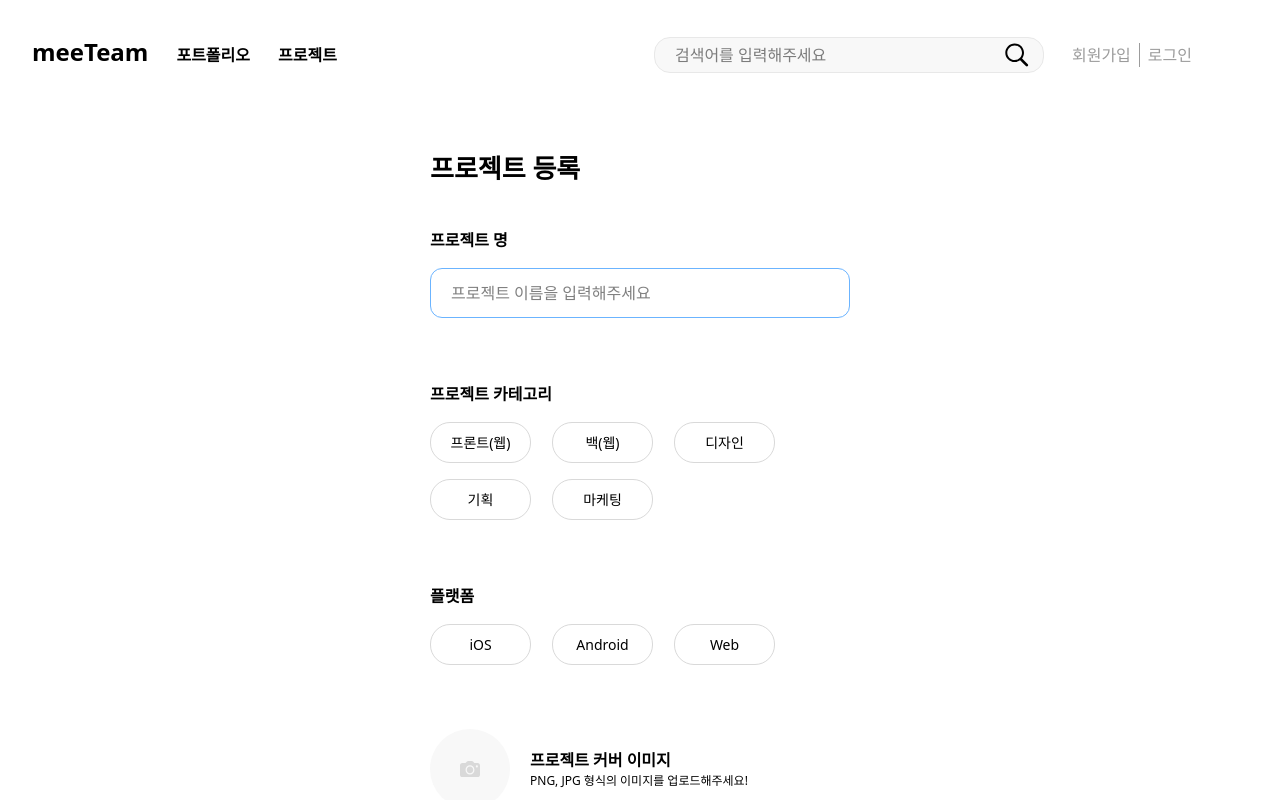
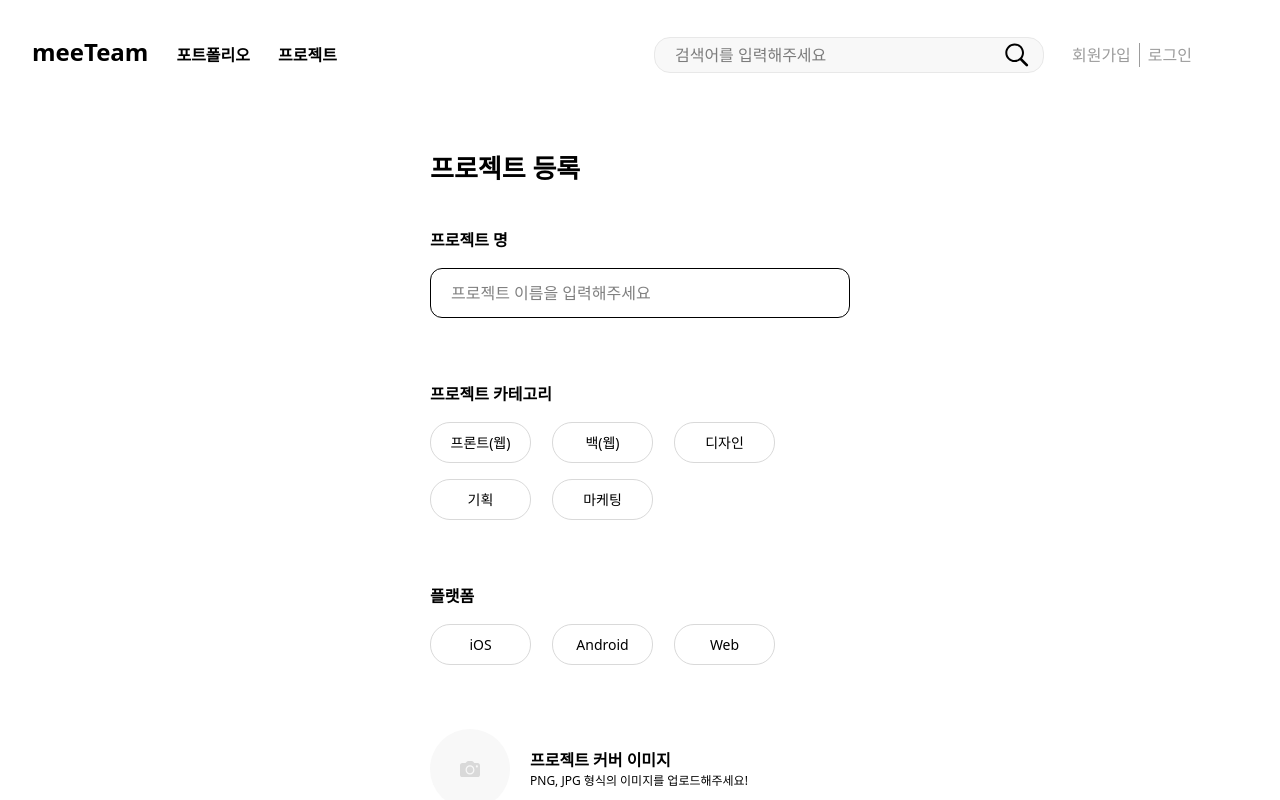
Before and after one commit to WardK-meeTeam/meeteam_front, a Next.js app: page /project-generate-step-1 in a window 1280 px wide. Shown: the top 800 px of the page. Built offline with nearby package versions, Linux system fonts and the light colour scheme.

Commit message:
[#26] feat: 다음단계 버튼, 등록하기 버튼 추가

```diff
--- a/app/project-generate-step-1/page.tsx
+++ b/app/project-generate-step-1/page.tsx
@@ -1,3 +1,4 @@
+"use client";
 import BinaryOptionSelector from "@/components/BinaryOptionSelector";
 import Selectable from "@/components/Selectable";
 import SelectableButtonGroup from "@/components/SelectableButtonGroup";
@@ -7,22 +8,25 @@ import TechSearch from "./components/TechSearch";
 import DateSelector from "@/components/DateSelector";
 import MainButton from "@/components/MainButton";
 import SubButton from "@/components/SubButton";
+import { useRouter } from "next/navigation";
 
 const categories = ["프론트(웹)", "백(웹)", "디자인", "기획", "마케팅"];
 const flatforms = ["iOS", "Android", "Web"];
 const options = ["iOS", "Android", "Web"];
 
 export default function Page() {
+  const router = useRouter();
+
   return (
     <div className="min-h-screen flex flex-col">
-      <div className="w-[420px] m-auto flex flex-col py-10 ">
+      <div className="w-[420px] m-auto justify-start flex flex-col flex-1 py-10 ">
         <b className="text-[26px] mb-10">프로젝트 등록</b>
         <div className="flex flex-col gap-16">
           <div className="flex flex-col gap-4">
             <b>프로젝트 명</b>
             <input
               placeholder="프로젝트 이름을 입력해주세요"
-              className="rounded-xl py-3 px-5 box-border border border-main outline-0"
+              className="rounded-xl py-3 px-5 box-border border border-mtm-main-blue outline-0"
             />
           </div>
           <SelectableButtonGroup
@@ -52,7 +56,12 @@ export default function Page() {
         </div>
       </div>
       <footer className="flex flex-row justify-end gap-2 w-full border-t border-mtm-light-gray py-3 px-16">
-        <SubButton buttonName="다음" width={4} height={4} />
+        <SubButton
+          buttonName="다음"
+          width={4}
+          height={4}
+          onClick={() => router.push("/project-generate-step-2")}
+        />
         <MainButton
           buttonName="등록하기"
           disabled={false}
```
